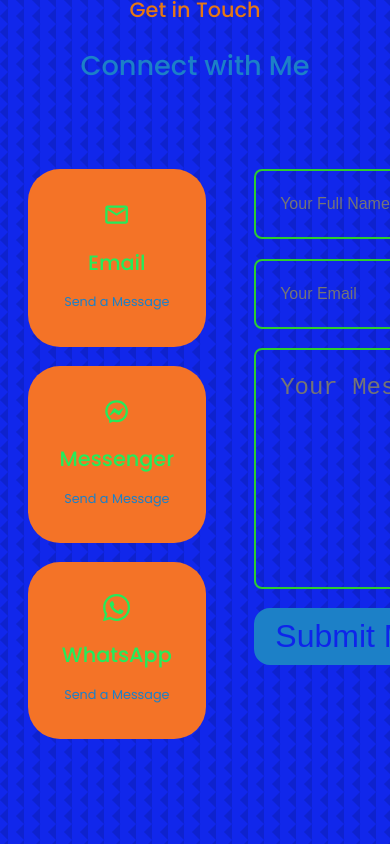
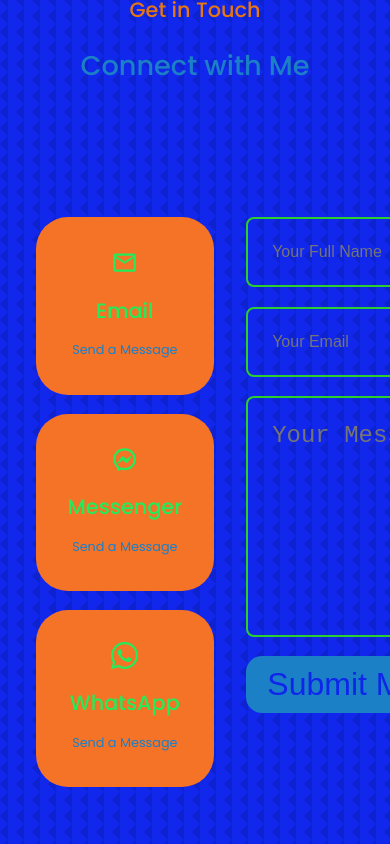
Before and after one commit to jihoonswdev/JihoonJPark, a React (Create React App) app: page / in a window 390 px wide. Shown: the part 6600-7444 px from the top of the page. Built offline with nearby package versions, Linux system fonts and the light colour scheme.

Commit message:
final 1024

```diff
--- a/src/components/contact/contact.css
+++ b/src/components/contact/contact.css
@@ -1,9 +1,9 @@
 .container.contact__container {
-    width: 40%;
+    width: 50%;
     display: grid;
     grid-template-columns: 30% 58%;
-    gap: 14%;
-    padding: 6rem 1rem;
+    gap: 12%;
+    padding: 6rem;
 }
 
 .contact__options {
@@ -115,10 +115,11 @@
 /* === Media Queries (Tablets) === */
 @media screen and (max-width: 1024px) {
     .container.contact__container {
-
-        grid-template-columns: 2fr 2fr;
-        padding: 3rem .5rem;
-        gap: 3rem;
+        width: 80%;
+        height: 85vh;
+        grid-template-columns: 1fr 1fr;
+        padding: 6rem 1rem;
+        gap: 2rem;
     }
 }
 
```
